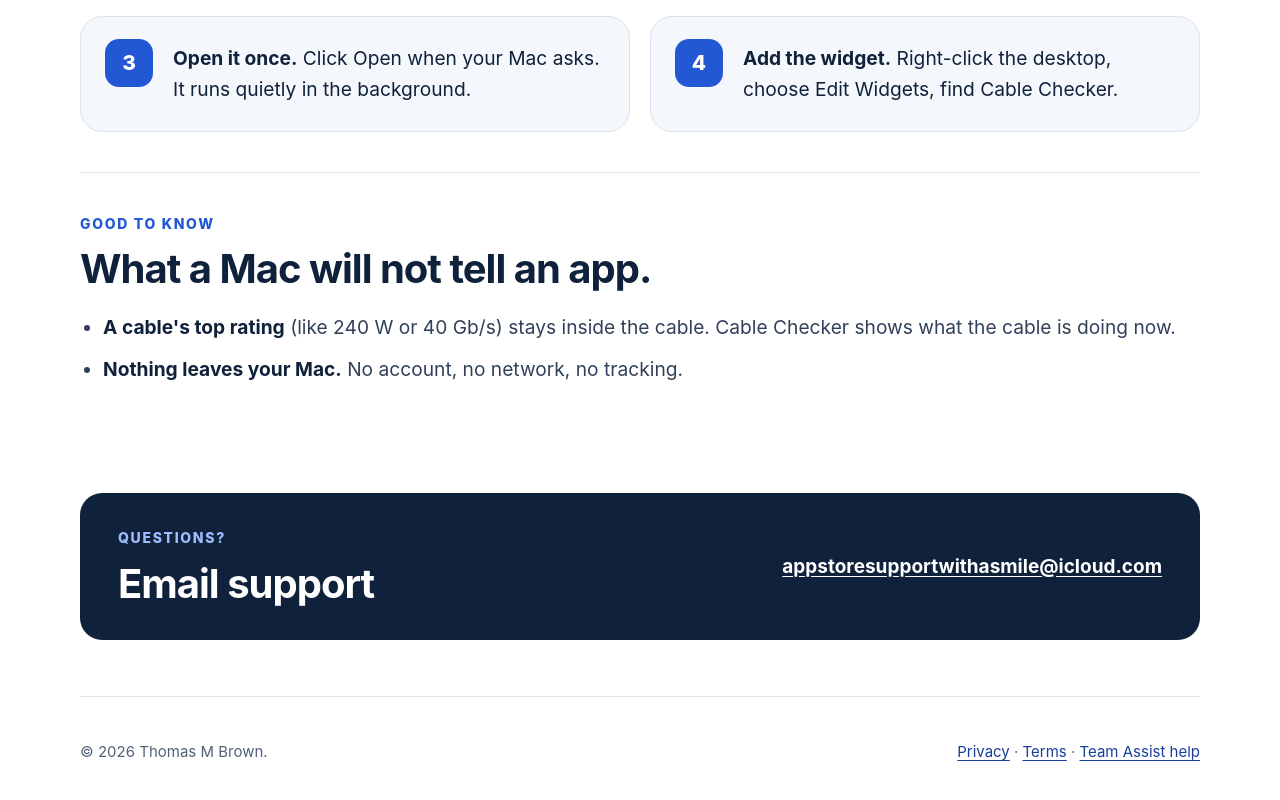
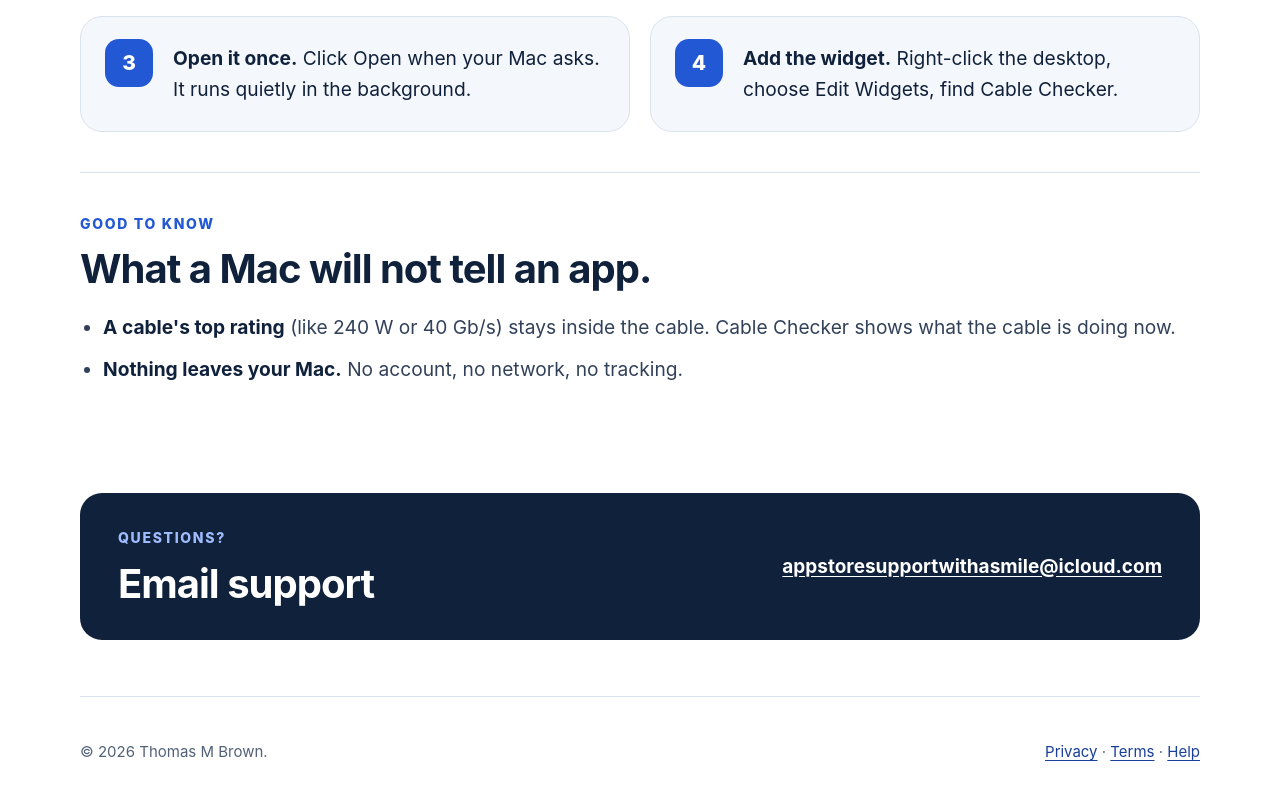
Before and after one commit to mytombrown/mytombrown.com, a plain HTML site: page cable-checker/index.html in a window 1280 px wide. Shown: the part 1241-2041 px from the top of the page. Drawn offline with Linux system fonts and the light colour scheme.

Commit message:
WEB-1748: Cable Checker footer says Help, not Team Assist help

```diff
--- a/cable-checker/index.html
+++ b/cable-checker/index.html
@@ -83,7 +83,7 @@
 
   <footer>
     <p>© 2026 Thomas M Brown.</p>
-    <p><a href="https://legal.mytombrown.com/privacy/">Privacy</a> · <a href="https://legal.mytombrown.com/terms/">Terms</a> · <a href="https://help.mytombrown.com/">Team Assist help</a></p>
+    <p><a href="https://legal.mytombrown.com/privacy/">Privacy</a> · <a href="https://legal.mytombrown.com/terms/">Terms</a> · <a href="https://help.mytombrown.com/">Help</a></p>
   </footer>
 </body>
 </html>
```
